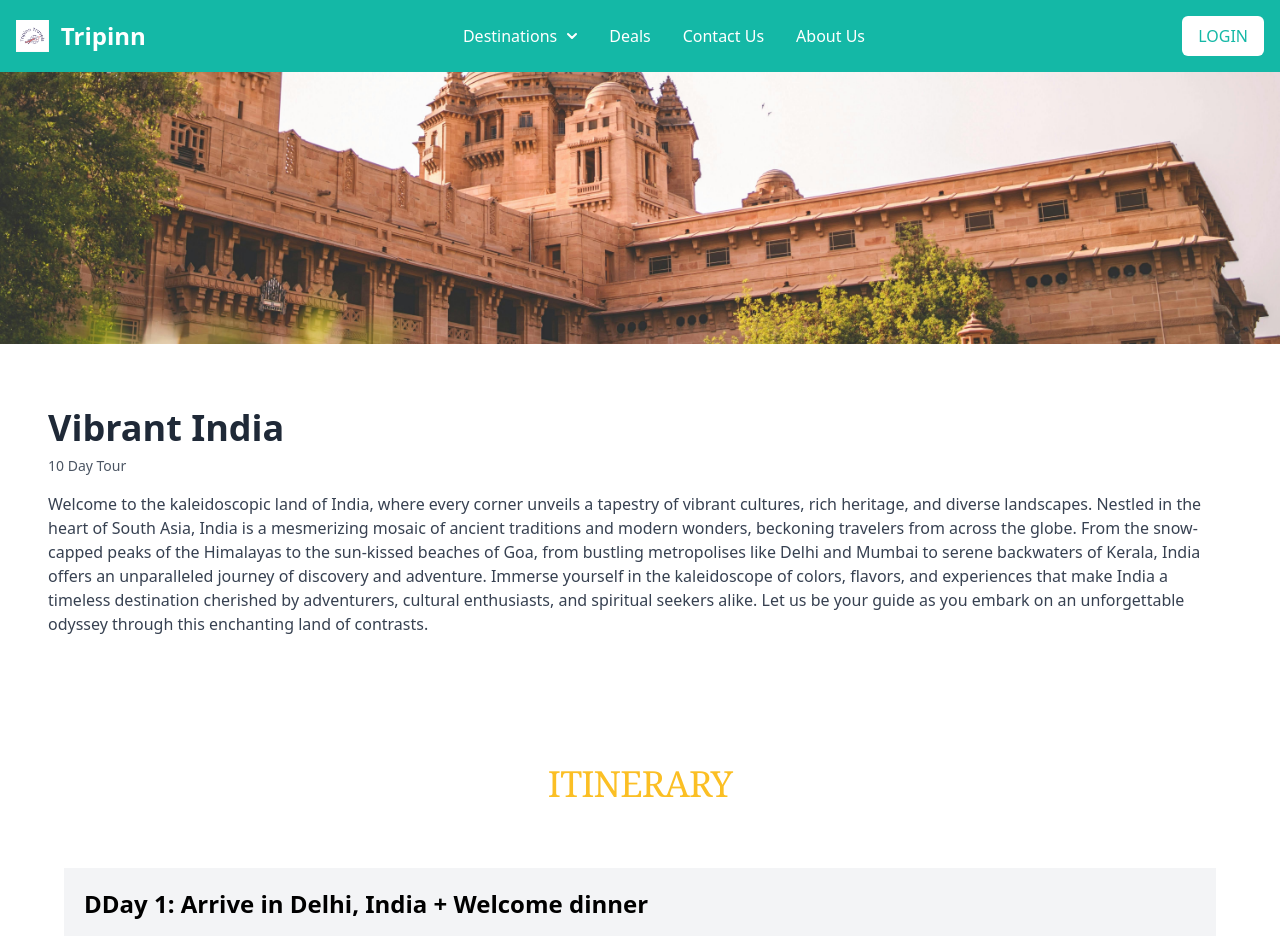
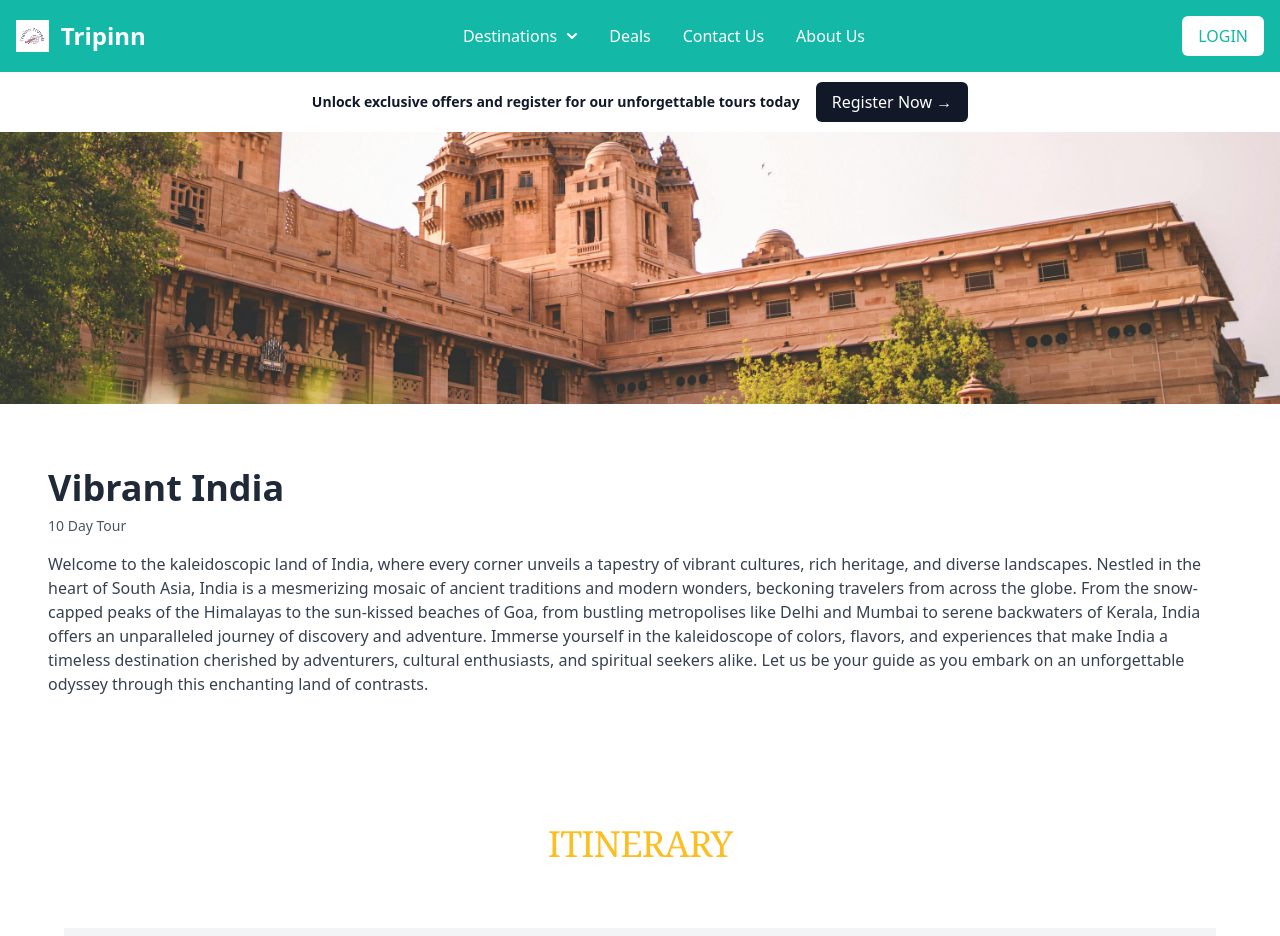
Before and after one commit to Ashwinipuranik30/Final_Project_INFO6150_SP24, a React (Vite) app: page /destination/asia/india in a window 1280 px wide. Shown: the top 936 px of the page. Built offline with nearby package versions, Linux system fonts and the light colour scheme.

Commit message:
added banner to app.jsx

```diff
--- a/src/App.jsx
+++ b/src/App.jsx
@@ -16,11 +16,13 @@ import Home from './Pages/home';
 import Login from './Pages/login';
 import Footer from './Components/Footer';
 import Nav from './Components/Nav';
+import Banner from './Components/Banner';
 
 const App = () => {
   return (
     <Router>
       <Nav />
+      <Banner />
       <Routes>
       <Route path="/" element={<Home />} />
         <Route path="/aboutus" element={<About />} />
@@ -37,6 +39,7 @@ const App = () => {
         <Route path="/destination/europe/italy" element={<Italy />} />
         <Route path="/deals" element={<Deals />} />
       </Routes>
+
       <Footer />
     </Router>
   );
--- a/src/Pages/home.jsx
+++ b/src/Pages/home.jsx
@@ -53,7 +53,7 @@ const cards = [
 const Home = () => {
     return (
       <div>
-        <Banner />
+
         <Carousel />
 
       <div className="max-w-screen-xl mx-auto p-5 sm:p-10 md:p-16">
--- a/src/Pages/india.jsx
+++ b/src/Pages/india.jsx
@@ -7,7 +7,7 @@ import DestinationIntro from "../Components/DestinationIntro";
   import Itinerary from "../Components/itenary";
   const days = [
     {
-      title: 'DDay 1: Arrive in Delhi, India + Welcome dinner',
+      title: 'Day 1: Arrive in Delhi, India + Welcome dinner',
       description: 'Namaste! Arrive at the Indira Gandhi International Airport. After arriving in India, check in to your hotel and begin your adventure. India is a country with vivid cuisine. Take your time to visit the restaurants in your hotel. Have a welcome dinner with the group.',
     },
     {
```
